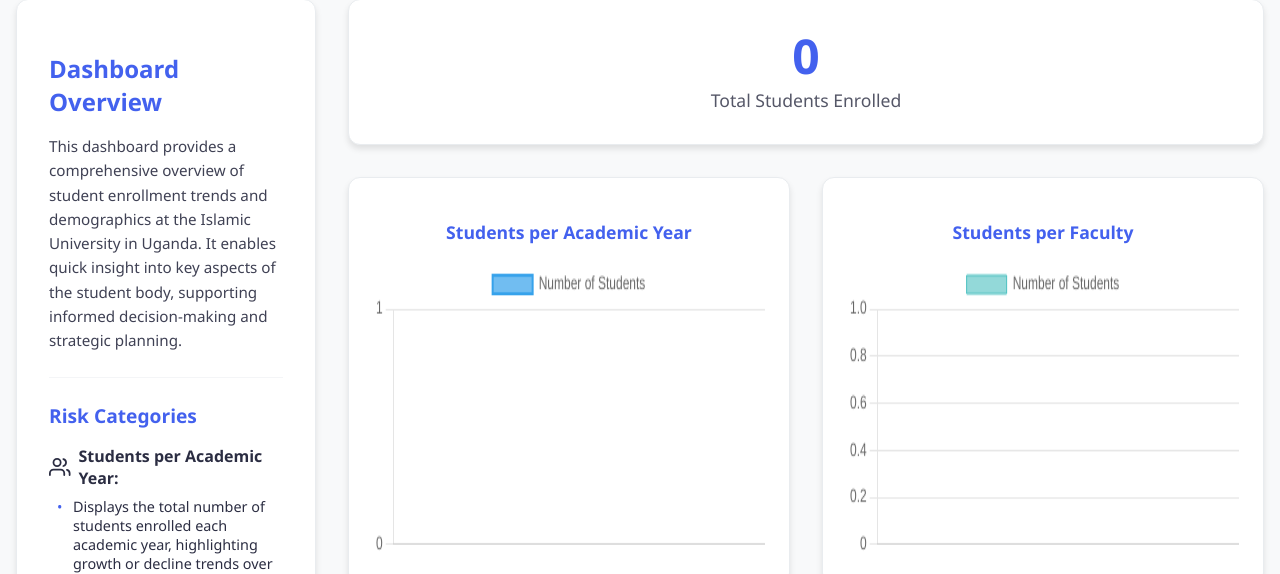
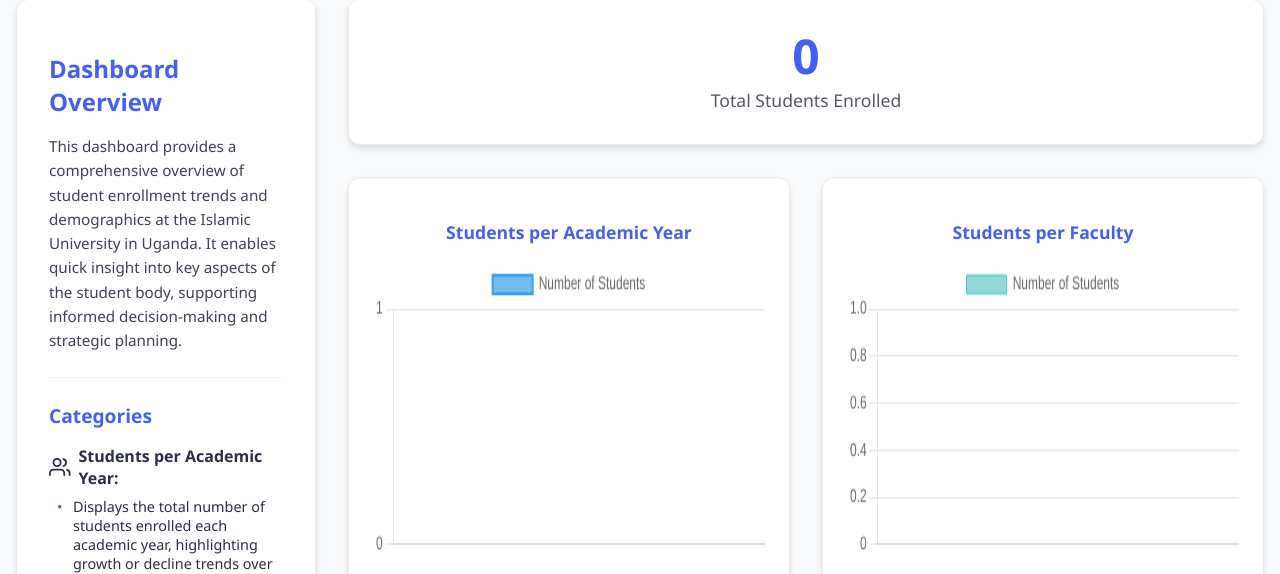
Before and after one commit to Learnli23/Aisha, a Django app: page /dashboard/ in a window 1280 px wide. Shown: the part 88-662 px from the top of the page. Run offline with Django 5.2, Linux system fonts and the light colour scheme; the visitor is signed in with stand-in values (Sample User, id 1); data that the repository does not hold is empty.

Commit message:
Update dashboard.html

```diff
--- a/app/templates/dashboard.html
+++ b/app/templates/dashboard.html
@@ -47,7 +47,7 @@
             display: grid;
             grid-template-columns: 300px 1fr;
             gap: 2rem;
-            max-width: 1400px;
+            max-width: 1600px;
             margin: 0 auto;
             padding: 1rem;
         }
@@ -332,7 +332,7 @@
 
             <div class="divider"></div>
 
-            <h2 class="section-title">Risk Categories</h2>
+            <h2 class="section-title">Categories</h2>
 
             <div class="risk-category">
                 <div class="risk-category-title">
```
